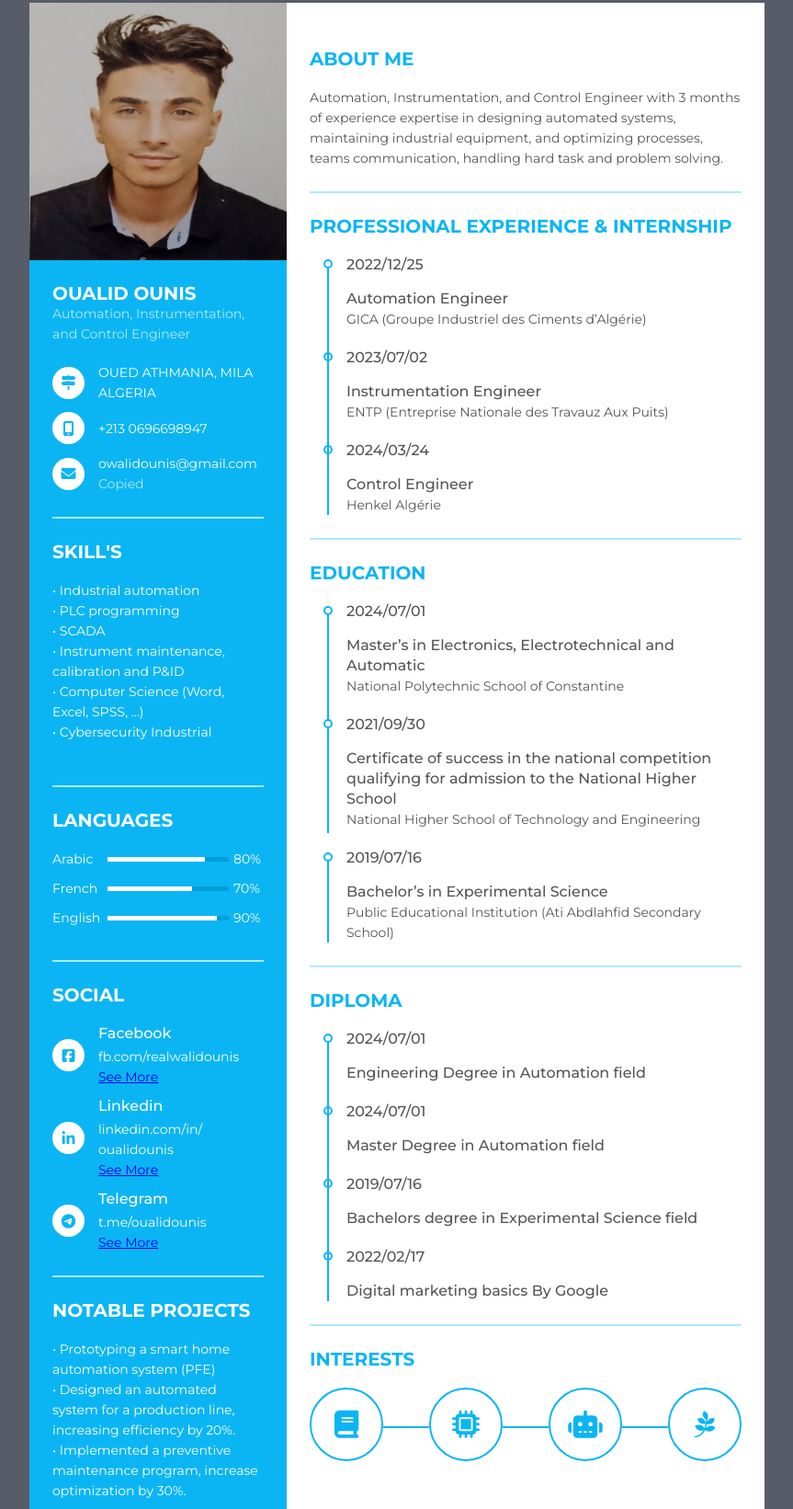
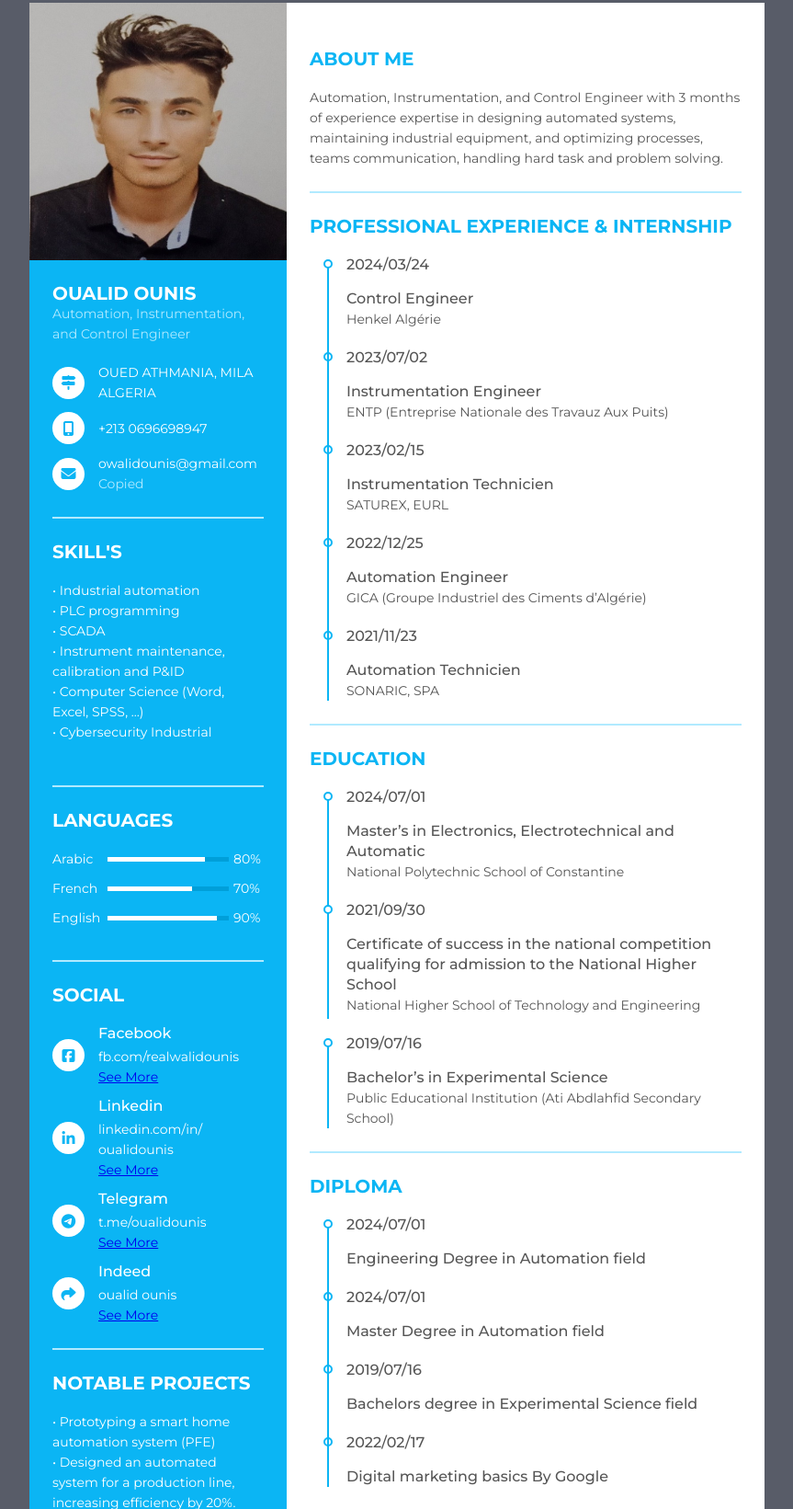
Before and after one commit to OualidOunis/cv, a plain HTML site: page index.html in a window 1280 px wide. Shown: the part 47-1688 px from the top of the page at 92% size, without its empty margins (208-1071 px from the left). Drawn offline with Linux system fonts and the light colour scheme.

Commit message:
index.html

```diff
--- a/index.html
+++ b/index.html
@@ -137,6 +137,16 @@
 			   <a href="https://www.t.me/oualidounis">See More</a>
              </div>
            </li>
+		   <li>
+             <div class="icon">
+               <i class="fas fa-share"></i>
+             </div>
+             <div class="data">
+               <p class="semi-bold">Indeed</p>
+               <p>oualid ounis</p>
+			   <a href="https://profile.indeed.com/p/oualido-t4xzx93">See More</a>
+             </div>
+           </li>
          </ul>
 
        </div>
@@ -181,6 +191,27 @@
            <p class="bold">Professional Experience & Internship</p>
          </div>
         <ul>
+			<li>
+              <div class="date">2024/03/24</div>
+              <div class="info">
+                     <p class="semi-bold">Control Engineer</p>
+                  <p>Henkel Algérie</p>
+                </div>
+            </li>
+			<li>
+              <div class="date">2023/07/02</div>
+              <div class="info">
+                     <p class="semi-bold">Instrumentation Engineer</p>
+                  <p>ENTP (Entreprise Nationale des Travauz Aux Puits)</p>
+                </div>
+            </li>
+			<li>
+              <div class="date">2023/02/15</div>
+              <div class="info">
+                     <p class="semi-bold">Instrumentation Technicien</p>
+                  <p>SATUREX, EURL</p>
+                </div>
+            </li>
             <li>
                 <div class="date">2022/12/25</div>
                 <div class="info">
@@ -188,18 +219,14 @@
                   <p>GICA (Groupe Industriel des Ciments d’Algérie)</p>
                 </div>
             </li>
-            <li>
-              <div class="date">2023/07/02</div>
+
+
+
+			<li>
+              <div class="date">2021/11/23</div>
               <div class="info">
-                     <p class="semi-bold">Instrumentation Engineer</p>
-                  <p>ENTP (Entreprise Nationale des Travauz Aux Puits)</p>
-                </div>
-            </li>
-            <li>
-              <div class="date">2024/03/24</div>
-              <div class="info">
-                     <p class="semi-bold">Control Engineer</p>
-                  <p>Henkel Algérie</p>
+                     <p class="semi-bold">Automation Technicien</p>
+                  <p>SONARIC, SPA</p>
                 </div>
             </li>
         </ul>
```
